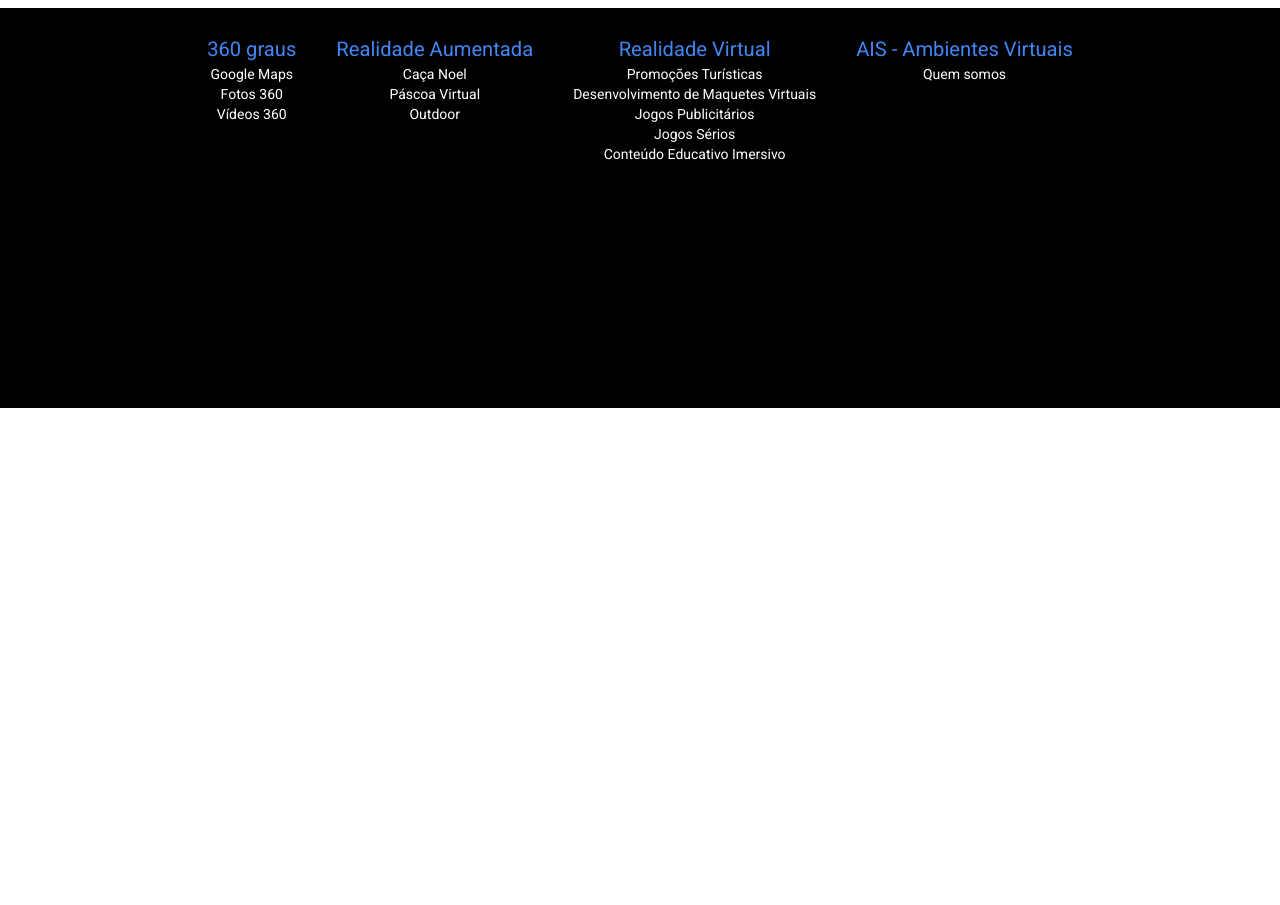
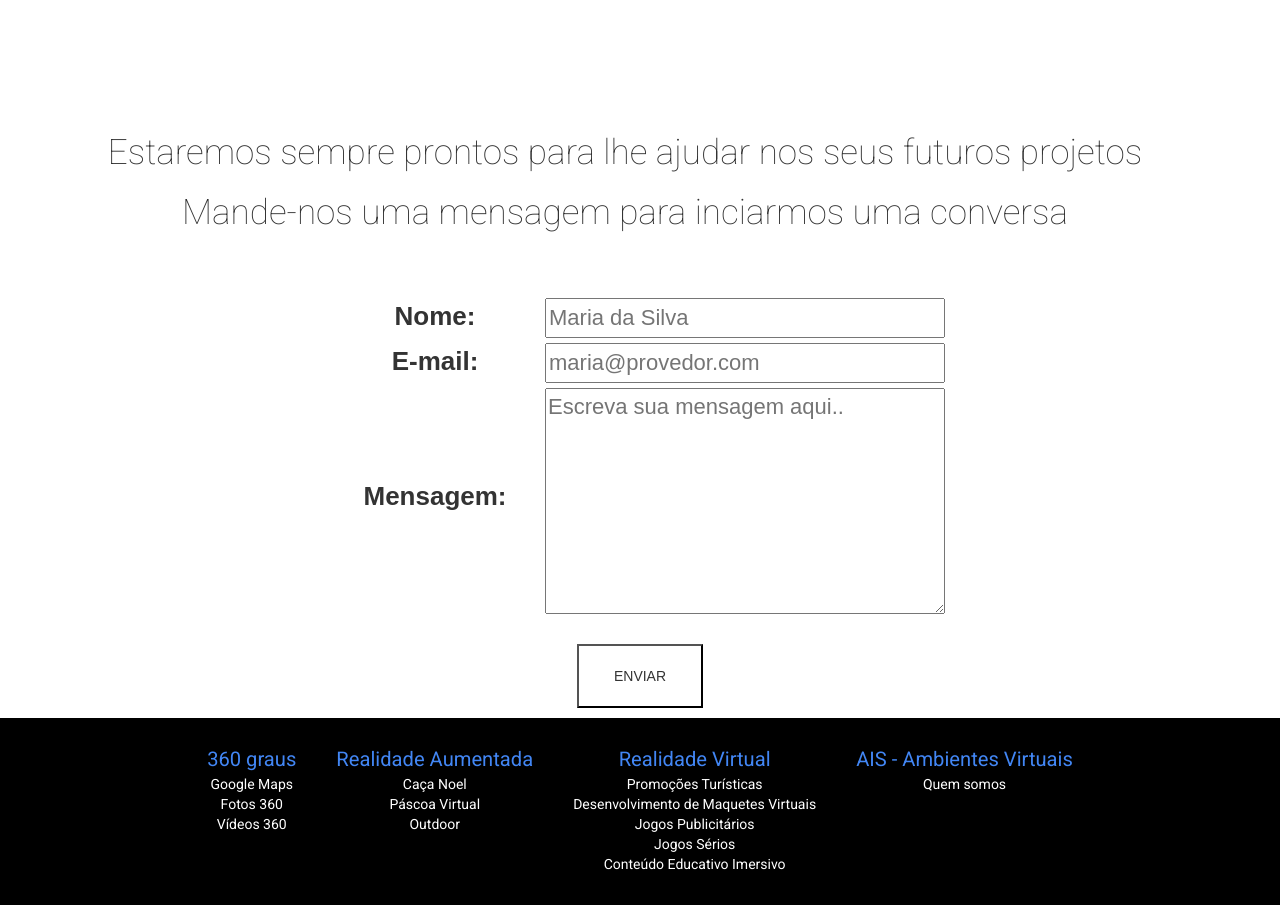
Before and after one commit to ais-opensource/portal, a React (Create React App) app: page /quem-somos in a window 1280 px wide. Shown: the part 742-1647 px from the top of the page. Before the commit the page ends 1150 px from the top, so only its background shows below. Built offline with nearby package versions, Linux system fonts and the light colour scheme; some icons are missing.

Commit message:
Adicionar formulário para contato (funcionandinho hehe)

```diff
--- a/src/components/AIS/Contato/Contato.js
+++ b/src/components/AIS/Contato/Contato.js
@@ -1,18 +1,19 @@
 import React from 'react'
 import { ImageFullWidthWithDescription } from '../../content/ImageFullWidthWithDescription/ImageFullWidthWithDescription'
+import { ContatoForm } from './ContatoForm'
 import './Contato.css'
 
 export class Contato extends React.Component {
 
   render() {
     return (
-      <div>
+      <div id="contato">
         <ImageFullWidthWithDescription
           imageUrl='./contato.jpg'
           title='Entre em contato'
           textContent='Vamos transformar sua ideia em realidade'
         />
-
+        <ContatoForm />
       </div>
     )
   }
--- /dev/null
+++ b/src/components/AIS/Contato/ContatoForm.css
@@ -0,0 +1,55 @@
+.contato-form-container {
+  margin-top: 130px;
+  display: flex;
+  flex-direction: column;
+  align-items: center;
+}
+
+.contato-form-header {
+  font-family: 'Roboto', sans-serif;
+  font-weight: 100;
+  font-size: 35px;
+  margin-bottom: 50px;
+  margin-left: -30px;
+}
+
+.contato-input-container {
+  display: flex;
+  flex-direction: row;
+}
+
+
+.contato-input {
+  width: 400px;
+  margin-left: 10px;
+  height: 40px;
+  font-size: 22px;
+}
+
+.text-area {
+  width: 400px;
+  margin-left: 10px;
+  font-size: 22px;
+}
+
+
+.contato-label {
+  align-self: center;
+  min-width: 200px;
+  height: 40px;
+  text-align: center;
+  font-size: 26px;
+}
+
+.submit-message {
+  margin-top: 30px;
+  padding: 20px 35px 20px 35px;
+  background-color: white;
+  border-width: 2px;
+  border-color: black;
+}
+
+.submit-message:hover {
+  background-color: black;
+  color: #4286f4;
+}
--- /dev/null
+++ b/src/components/AIS/Contato/ContatoForm.js
@@ -0,0 +1,74 @@
+import React from 'react'
+import './ContatoForm.css'
+
+const apiUrl = 'https://m8v0zues98.execute-api.us-east-1.amazonaws.com/dev/emailportal'
+
+export class ContatoForm extends React.Component {
+
+  onSubmit(event) {
+    event.preventDefault();
+    const data = {
+      name: event.target.nome.value,
+      sender: event.target.email.value,
+      message: event.target.mensagem.value,
+    }
+    const headers = new Headers();
+    headers.append('Access-Control-Allow-Origin', '*')
+    console.log('data')
+    fetch(apiUrl, {
+      method: 'POST',
+      mode: 'no-cors',
+      headers: headers,
+      body: JSON.stringify(data)
+    }).then((response) => {
+      alert('Seu e-mail foi enviado com sucesso!')
+    }).catch((error) => {
+      alert('ocorreu um erro, por favor, tente mais tarde')
+    })
+  }
+  render() {
+    return (
+      <form className="contato-form-container" onSubmit={this.onSubmit}>
+        <div className="contato-form-header">
+          <p>Estaremos sempre prontos para lhe ajudar nos seus futuros projetos</p>
+          <p>Mande-nos uma mensagem para inciarmos uma conversa</p>
+        </div>
+        <div className="contato-input-container">
+          <label className="contato-label" htmlFor="nome">Nome:</label>
+          <input
+            type="text"
+            className="contato-input"
+            placeholder="Maria da Silva"
+            name="nome"
+          />
+        </div>
+        <div className="contato-input-container">
+          <label className="contato-label" htmlFor="email">E-mail:</label>
+          <input
+            type="text"
+            className="contato-input"
+            name="email"
+            placeholder="maria@provedor.com"
+          />
+        </div>
+        <div className="contato-input-container">
+          <label className="contato-label" htmlFor="mensagem">Mensagem:</label>
+          <textarea
+            type="text"
+            className=" text-area"
+            name="mensagem"
+            rows="7"
+            placeholder="Escreva sua mensagem aqui.."
+          >
+          </textarea>
+        </div>
+        <div className="contato-input-container">
+          <input
+            className="submit-message"
+            type="submit"
+            value="ENVIAR"/>
+        </div>
+      </form>
+    )
+  }
+}
```
